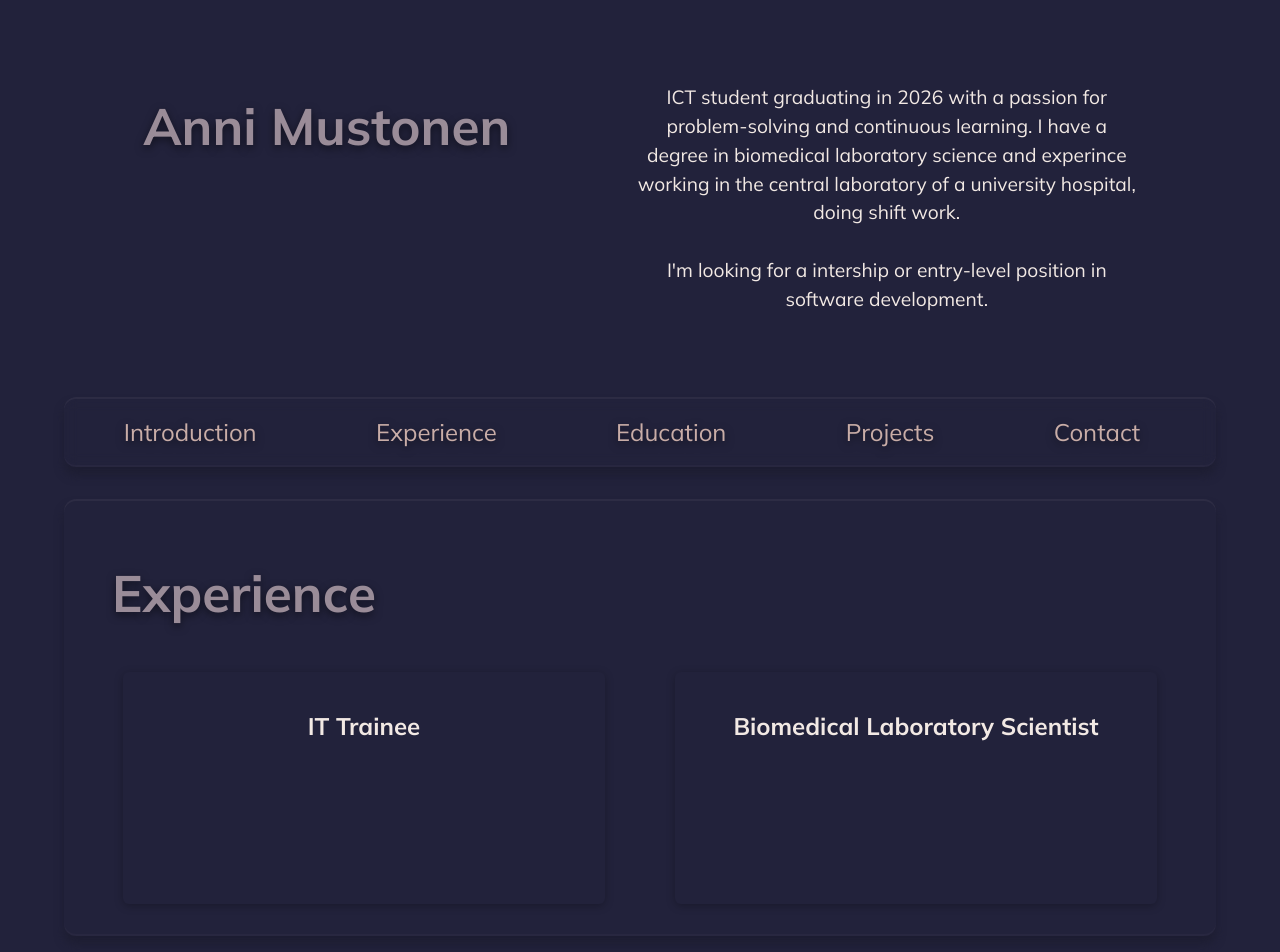
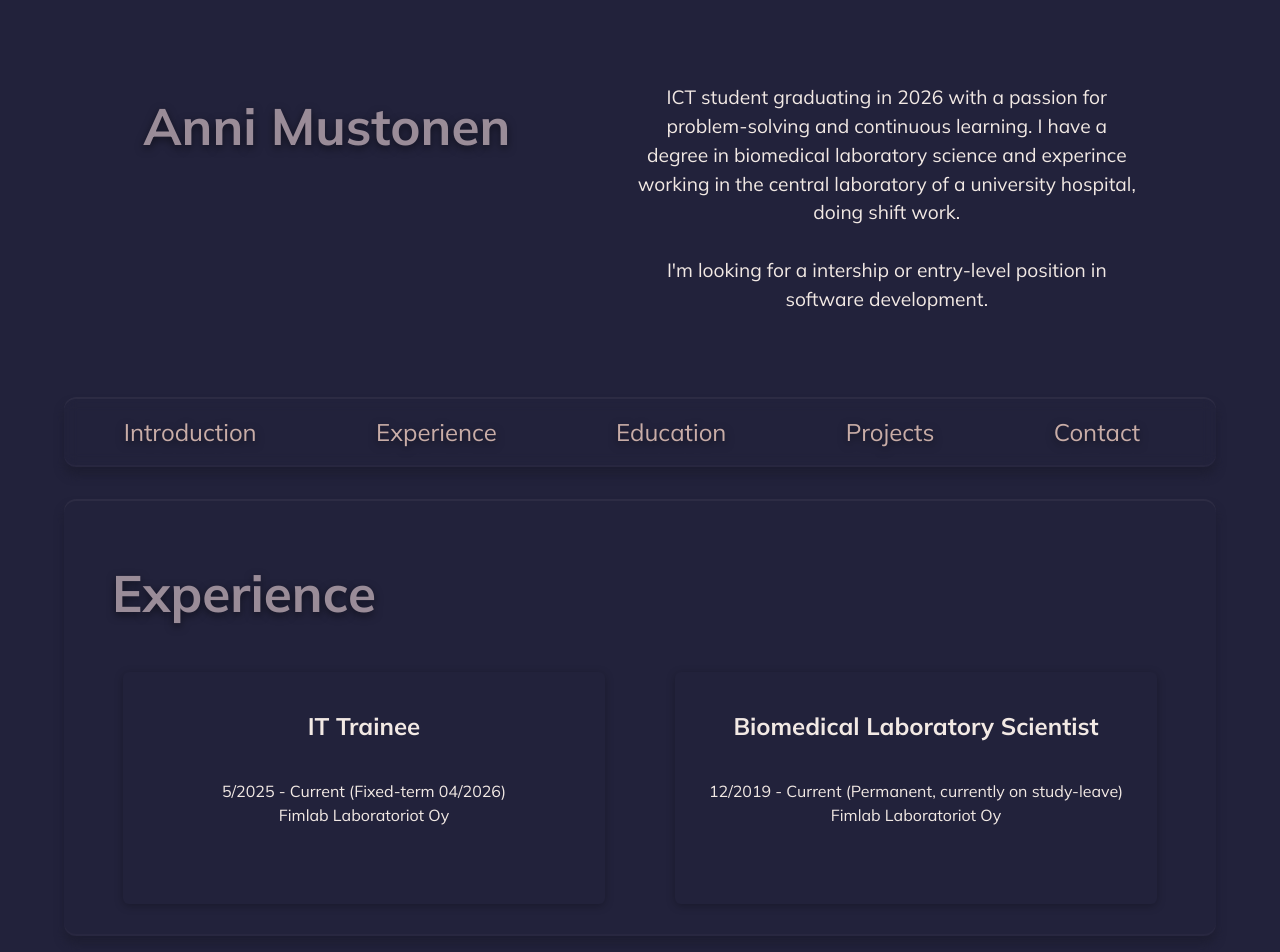
Before and after one commit to annivm/Portfolio-Website, a React (Vite) app in the folder frontend/: page / in a window 1280 px wide. Shown: the top 952 px of the page. Built offline with nearby package versions, Linux system fonts and the light colour scheme.

Commit message:
Updated props

```diff
--- a/frontend/src/components/Experience/Experience.css
+++ b/frontend/src/components/Experience/Experience.css
@@ -1,4 +1,4 @@
-.exp-box{
+.exp-box, .project-box {
     display: flex;
     flex-direction: column;
     justify-content: center;
@@ -12,7 +12,7 @@
       inset 0 0 0px 0px rgba(255, 255, 255, 0);
 }
 
-.exp-heading{
+.exp-heading, .project-heading{
     text-align: start;
     color: var(--secondary);
     text-shadow: 0 3px 8px rgba(0, 0, 0, 0.5);
--- a/frontend/src/components/Experience/Experience.jsx
+++ b/frontend/src/components/Experience/Experience.jsx
@@ -9,7 +9,7 @@ const Experience = forwardRef((props, ref) => {
         <div ref={ref} className="exp-box">
             <h1 className="exp-heading">Experience</h1>
             <div className='exp-section'>
-                <ExpandableCard title="IT Trainee" period="5/2025 - Current (Fixed-term 04/2026)" company="Fimlab Laboratoriot Oy">
+                <ExpandableCard title="IT Trainee" description="5/2025 - Current (Fixed-term 04/2026)" other="Fimlab Laboratoriot Oy">
                     <p>Working as an IT trainee at Fimlab Laboratoriot Oy, gaining hands-on experience in IT operations within a healthcare laboratory.</p>
                     <p>Initially hired as a summer trainee, the contract extended for autumn and again for spring based on performance and company needs.</p>
                     <p className='list-text'>
@@ -20,7 +20,7 @@ const Experience = forwardRef((props, ref) => {
                     </p>
                 </ExpandableCard>
 
-                <ExpandableCard title="Biomedical Laboratory Scientist" period="12/2019 - Current (Permanent position, currently on study-leave)" company="Fimlab Laboratoriot Oy">
+                <ExpandableCard title="Biomedical Laboratory Scientist" description="12/2019 - Current (Permanent, currently on study-leave)" other="Fimlab Laboratoriot Oy">
                     <p>Worked as a biomedical laboratory scientist in hematology department at Fimlab Laboratoriot Oy, Finland's largest medical laboratory service provider.</p>
                     <p className='list-text'>
                     <MdOutlineTaskAlt /> 24/7 Laboratory work in central laboratory<br/>
```
